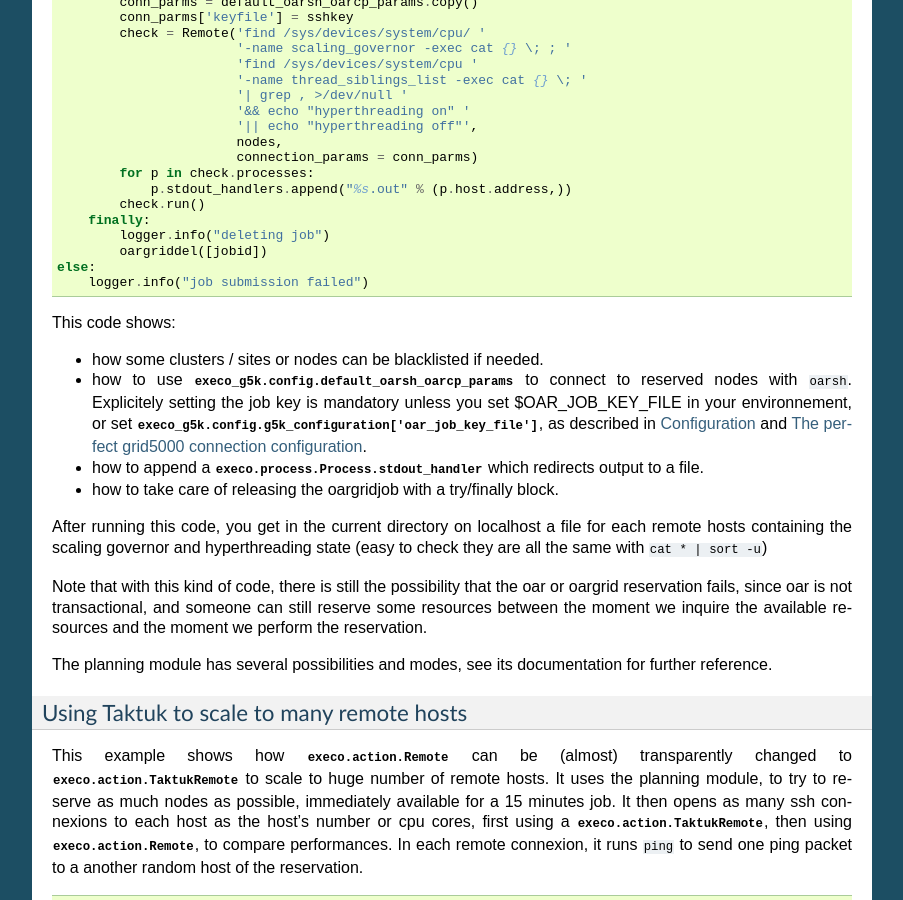
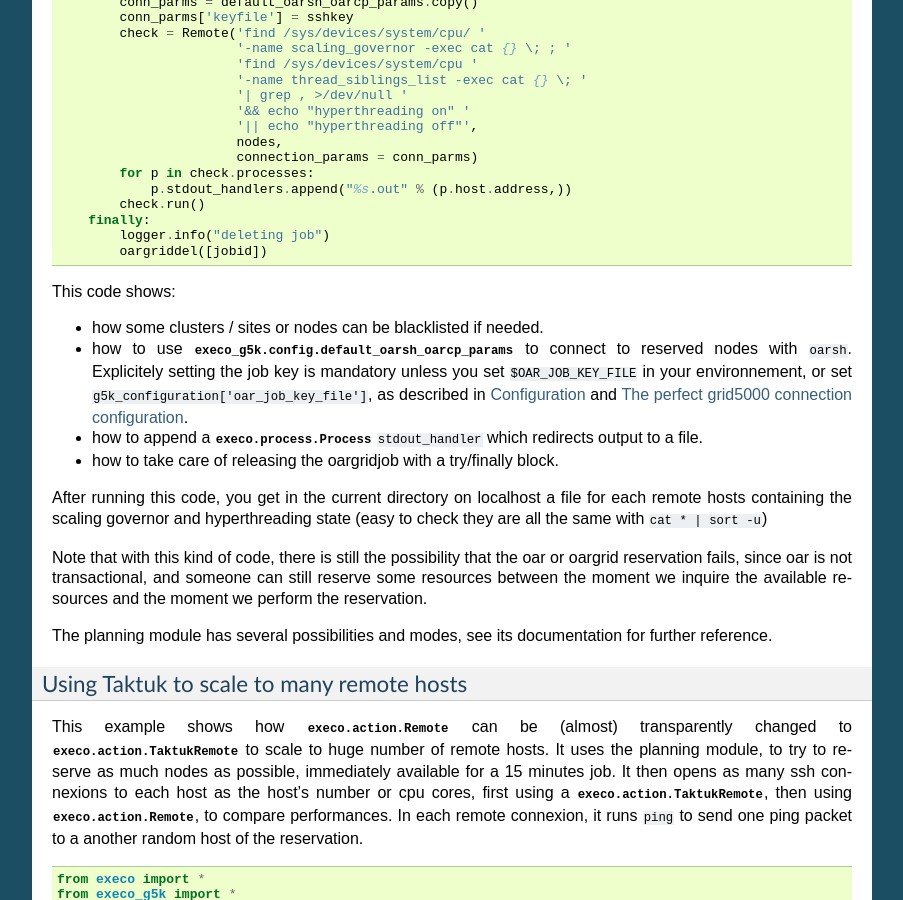
Before and after one commit to rcherrueau/execo, a Sphinx documentation site: the page built from doc/userguide.rst, in a window 1280 px wide and 900 px high, scrolled down 5869 px. Shown: the whole window, without its empty margins (198-1101 px from the left). Built offline with Sphinx 7.4.7, drawn with Linux system fonts in a browser that asks for light colours; pages that are not in the unit, such as notebooks, are missing from menus; some of the changed text lies outside the part shown.

Commit message:
[documentation] minor improvements & fixes

```diff
--- a/doc/code_samples/g5k_chainput_perf.py
+++ b/doc/code_samples/g5k_chainput_perf.py
@@ -38,5 +38,3 @@ if jobid:
     finally:
         logger.info("deleting job")
         oargriddel([jobid])
-else:
-    logger.info("job submission failed")
--- a/doc/code_samples/g5k_check_cluster_cpu.py
+++ b/doc/code_samples/g5k_check_cluster_cpu.py
@@ -41,5 +41,3 @@ if jobid:
     finally:
         logger.info("deleting job")
         oargriddel([jobid])
-else:
-    logger.info("job submission failed")
--- a/doc/code_samples/g5k_taktuk_perf.py
+++ b/doc/code_samples/g5k_taktuk_perf.py
@@ -48,5 +48,3 @@ if jobid:
     finally:
         logger.info("deleting job")
         oargriddel([jobid])
-else:
-    logger.info("job submission failed")
--- a/doc/userguide.rst
+++ b/doc/userguide.rst
@@ -344,12 +344,12 @@ This code shows:
 
 - how to use `execo_g5k.config.default_oarsh_oarcp_params` to connect
   to reserved nodes with ``oarsh``. Explicitely setting the job key is
-  mandatory unless you set $OAR_JOB_KEY_FILE in your environnement, or
-  set `execo_g5k.config.g5k_configuration['oar_job_key_file']`, as
+  mandatory unless you set ``$OAR_JOB_KEY_FILE`` in your
+  environnement, or set ``g5k_configuration['oar_job_key_file']``, as
   described in :ref:`execo_g5k-configuration` and
   :ref:`execo_g5k-perfect_configuration`.
 
-- how to append a `execo.process.Process.stdout_handler` which
+- how to append a `execo.process.Process` ``stdout_handler`` which
   redirects output to a file.
 
 - how to take care of releasing the oargridjob with a try/finally
@@ -405,9 +405,9 @@ connection tree must be able to connect to any other. As the oargrid
 job key is only available on the frontend on which the oargrid
 submission was done, we must propagate this key to all nodes. This can
 be done with ``Taktuk`` option ``-S``. Alternatively, this is not
-needed if setting $OAR_JOB_KEY_FILE in your environnement, or setting
-`execo_g5k.config.g5k_configuration['oar_job_key_file']`, as described
-in :ref:`execo_g5k-configuration` and
+needed if setting ``$OAR_JOB_KEY_FILE`` in your environnement, or
+setting ``g5k_configuration['oar_job_key_file']``, as described in
+:ref:`execo_g5k-configuration` and
 :ref:`execo_g5k-perfect_configuration`.
 
 Compare ChainPut and parallel scp performances on many hosts on Grid5000
```
